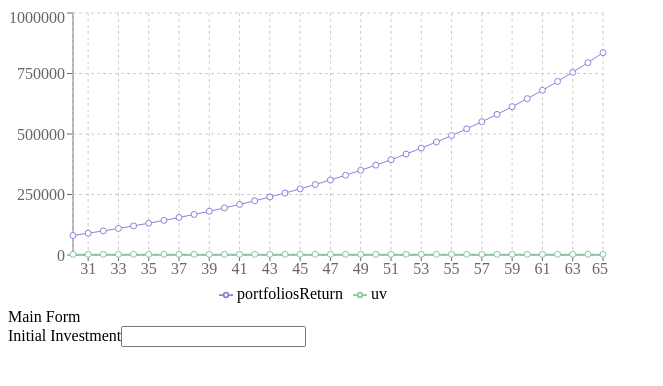
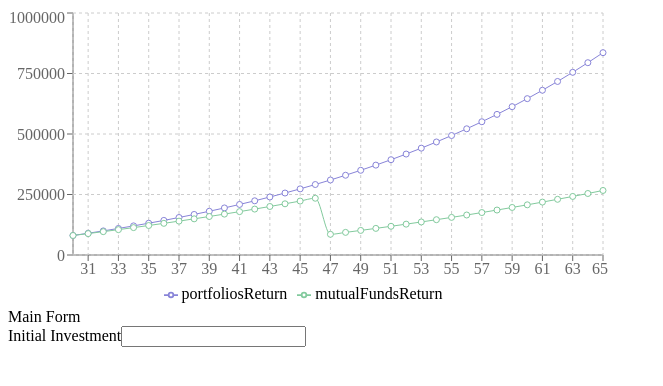
Before and after one commit to swetton/insurance-model, a React (Create React App) app: page / in a window 1280 px wide. Shown: the top 386 px of the page, without its empty margins (0-663 px from the left). Built offline with nearby package versions, Linux system fonts and the light colour scheme.

Commit message:
Calculate Mutual Funds return

```diff
--- a/src/App.js
+++ b/src/App.js
@@ -4,6 +4,7 @@ import _ from 'lodash';
 import Chart from './components/Chart';
 import MainForm from './components/MainForm';
 import PortfoliosReturn from './calculations/PortfoliosReturn';
+import MutualFundsReturn from './calculations/MutualFundsReturn';
 
 class App extends Component {
   ages() {
@@ -20,6 +21,7 @@ class App extends Component {
       secondaryIllness: true,
       rateOfReturn: 0.05,
       portfoliosFees: 0.005,
+      mutualFundsFees: 0.023,
       includePrimaryCiInsurance: true,
       primaryCiCost: 33,
       includeSecondaryCiInsurance: true,
@@ -33,9 +35,7 @@ class App extends Component {
     return _.map(this.ages(), (age) => ({
       age,
       portfoliosReturn: _.round(new PortfoliosReturn(this.inputs()).calculate(age)),
-      uv: 3000,
-      pv: 1232,
-      amt: 4211,
+      mutualFundsReturn: _.round(new MutualFundsReturn(this.inputs()).calculate(age)),
     }));
   }
 
--- /dev/null
+++ b/src/calculations/MutualFundsReturn.js
@@ -0,0 +1,66 @@
+import _ from 'lodash';
+
+export default class MutualFundsReturn {
+  constructor(inputs) {
+    this.inputs = inputs;
+  }
+
+  calculate(age) {
+    if (age === this.inputs.currentAge) return this.initialReturn();
+
+    // diff fees
+    return this.calculate(age - 1) * (1 + (this.inputs.rateOfReturn - this.inputs.mutualFundsFees)) +
+      12 * this.pacMinusInsuranceCost() - this.ciReturn(age);
+  }
+
+  initialReturn() {
+    return this.inputs.initialInvestment + (this.pacMinusInsuranceCost() * 12);
+  }
+
+  pacMinusInsuranceCost() {
+    return this.inputs.pacMonth - this.maybePrimaryCiCost() - this.maybeSecondaryCiCost();
+  }
+
+  maybePrimaryCiCost() {
+    if (!this.inputs.includePrimaryCiInsurance) return 0;
+
+    return this.inputs.primaryCiCost;
+  }
+
+  maybeSecondaryCiCost() {
+    if (!this.inputs.includeSecondaryCiInsurance) return 0;
+
+    return this.inputs.secondaryCiCost;
+  }
+
+  ciReturn(age) {
+    if (age !== this.illnessEventAge()) return 0;
+
+    return this.primaryCiInsuranceReturn() + this.secondaryCiInsuranceReturn();
+  }
+
+  yearsTillRetirement() {
+    return this.inputs.retirementAge - this.inputs.currentAge;
+  }
+
+  illnessEventAge() {
+    return _.floor(this.inputs.currentAge + this.yearsTillRetirement() / 2)
+  }
+
+  primaryCiInsuranceReturn() {
+    // diff
+    // if (this.inputs.includePrimaryCiInsurance) return 0;
+    if (!this.inputs.primaryIllness) return 0;
+
+    return this.inputs.primaryCiAmount;
+  }
+
+  secondaryCiInsuranceReturn() {
+    // diff
+    // if (this.inputs.includeSecondaryCiInsurance) return 0;
+    if (!this.inputs.secondaryIllness) return 0;
+
+    return this.inputs.secondaryCiAmount;
+  }
+
+}
--- a/src/components/Chart.js
+++ b/src/components/Chart.js
@@ -19,11 +19,11 @@ class Chart extends Component {
       <LineChart width={600} height={300} data={data}>
          <XAxis dataKey='age'/>
          <YAxis/>
-         <CartesianGrid strokeDasharray="3 3"/>
+         <CartesianGrid strokeDasharray='3 3'/>
          <Tooltip/>
          <Legend />
-         <Line type="monotone" dataKey="portfoliosReturn" stroke="#8884d8" activeDot={{r: 8}}/>
-         <Line type="monotone" dataKey="uv" stroke="#82ca9d" />
+         <Line type='monotone' dataKey='portfoliosReturn' stroke='#8884d8' activeDot={{r: 8}}/>
+         <Line type='monotone' dataKey='mutualFundsReturn' stroke='#82ca9d' />
       </LineChart>
     );
   }
```
